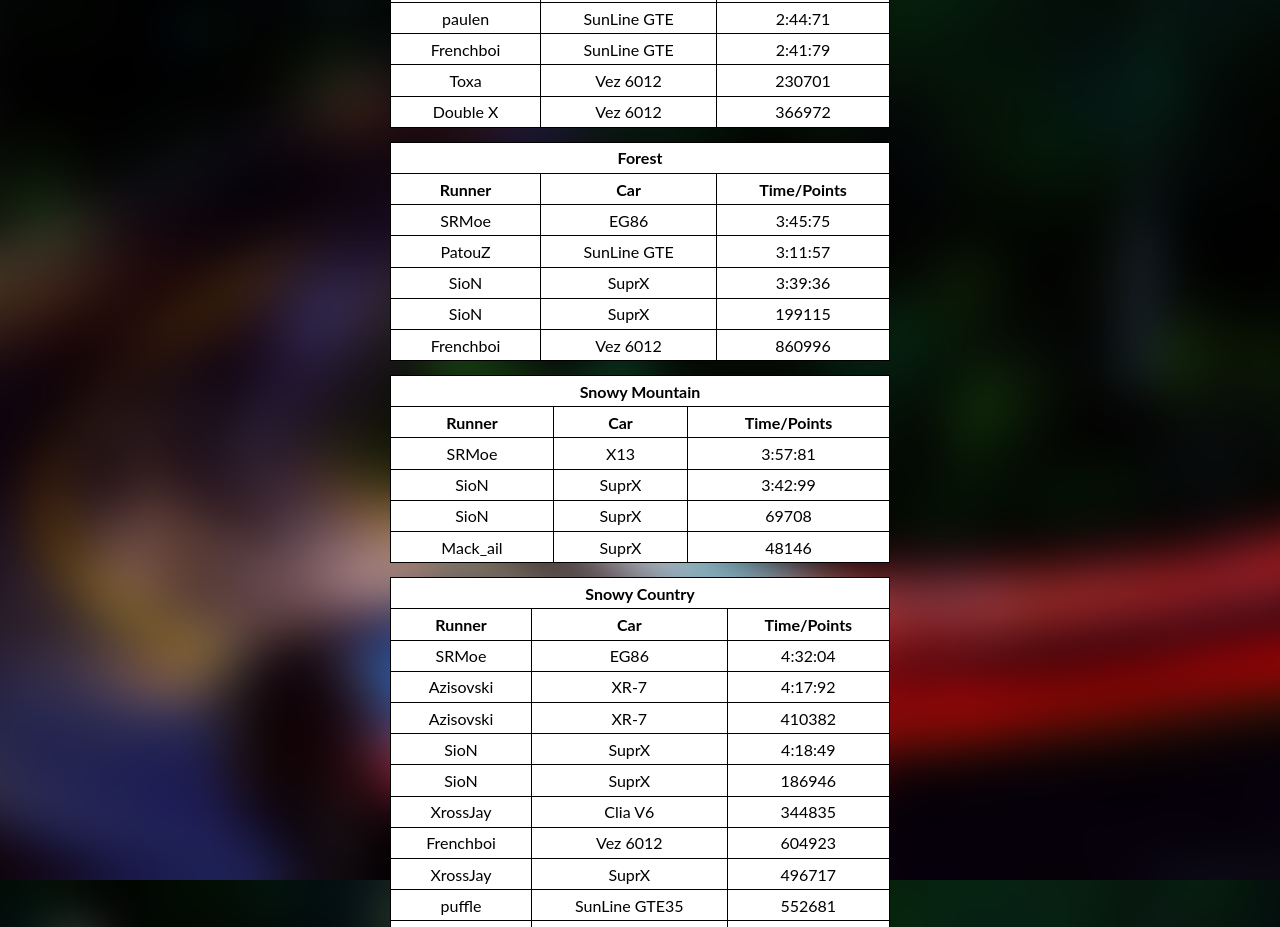
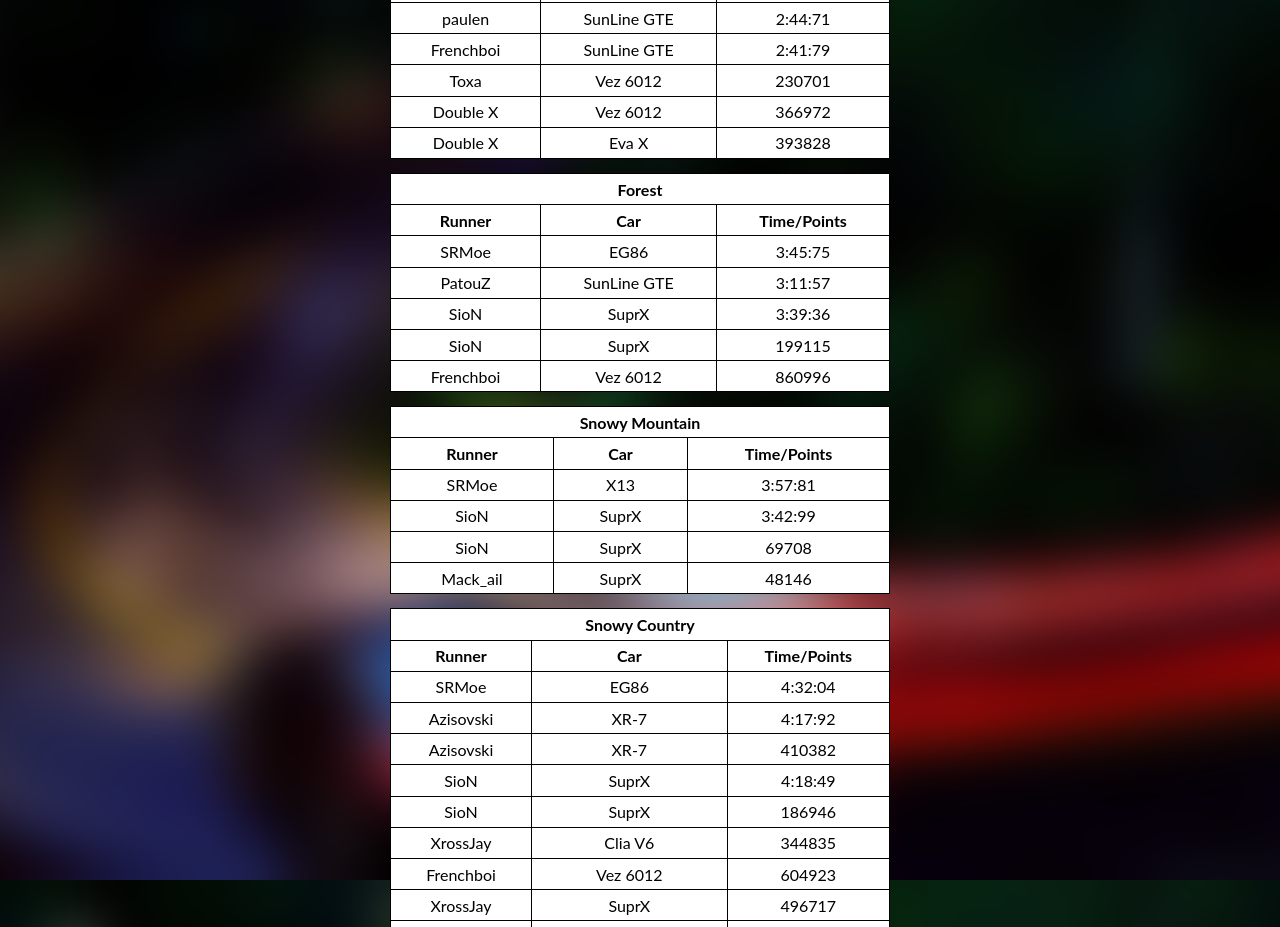
Before and after one commit to drift86speed/drift86speed.github.io, a plain HTML site: page archives.html in a window 1280 px wide. Shown: the part 2360-3287 px from the top of the page. Drawn offline with Linux system fonts and the light colour scheme.

Commit message:
Update archives.html

```diff
--- a/archives.html
+++ b/archives.html
@@ -511,6 +511,11 @@ body  {
     <td>Vez 6012</td>
     <td>366972</td>
 </tr>
+<tr onclick="window.location='https://www.youtube.com/watch?v=3fG-vQMv1iY';">
+    <td class="bold">Double X</td>
+    <td>Eva X</td>
+    <td>393828</td>
+</tr>
 </tbody>
 </table>
 
```
